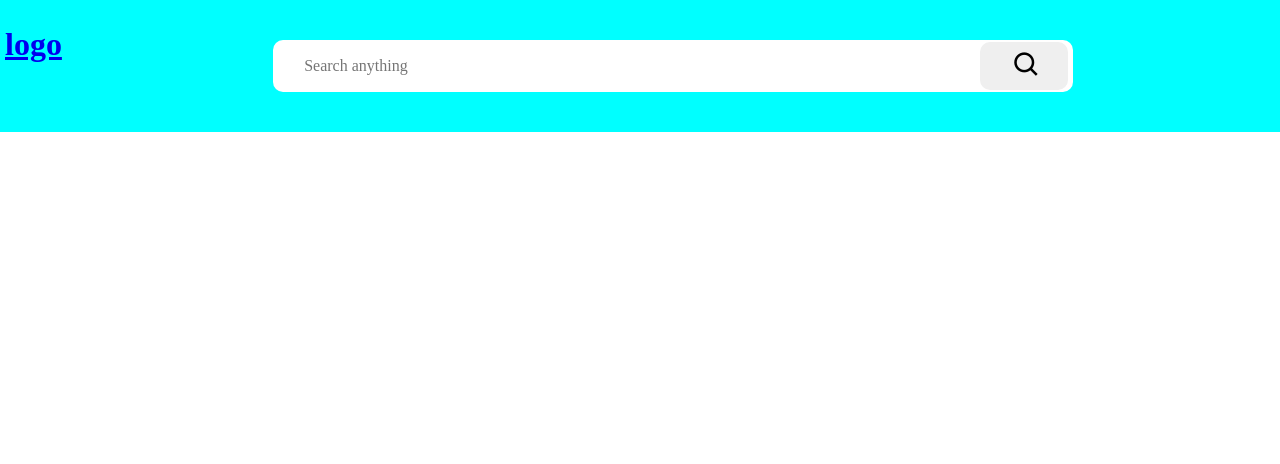
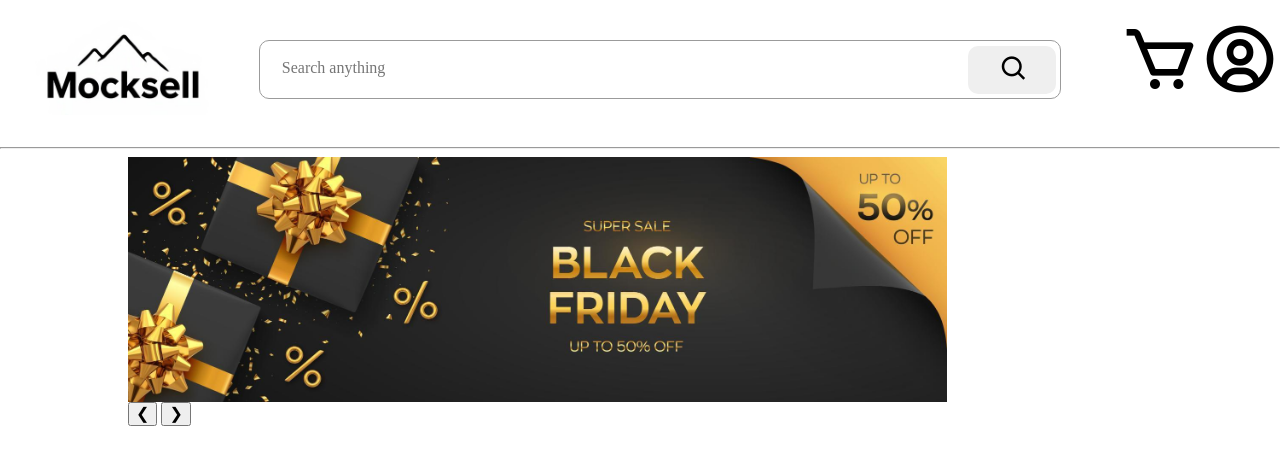
Before and after one commit to User876056/FED_Mokesell_website, a plain HTML site: page index.html in a window 1280 px wide. Drawn offline with nearby package versions, Linux system fonts and the light colour scheme.

Commit message:
slider-starting

```diff
--- a/index.html
+++ b/index.html
@@ -15,26 +15,32 @@
             header{
                 display: flex;
                 direction: row;
-                background-color: aqua;
+
+
             }
-            #logo{
-                margin: 5px;
+            #logo img{
+                width: 200px;
+                height: auto;
+                margin: 10%;
+                background:transparent;
+
             }
 
             #search-box{
 
                 width: 800px;
-                margin: 40px auto ;
-                background-color: white;
+                margin: 40px auto;
+
+                background-color: rgb(255, 255, 255);
                 border-radius: 10px;
-
+                border: 1px solid rgb(155, 155, 155);
 
 
             }
             #row{
                 display: flex;
                 align-items: center;
-                padding: 0px 5px;
+                padding: 0px 4px;
 
 
             }
@@ -43,26 +49,58 @@
                 height:50px;
                 border: none;
                 outline: none;
-                margin: 0  3%;
+                margin: 0  2%;
 
             }
+            #row:focus-within {
+                box-shadow: 0 0 10px rgba(0, 123, 255, 0.7); /* Blue glow effect around the entire search bar */
+                border-radius: 10px; /* Rounded corners for the effect */
+                transition: box-shadow 0.3s ease; /* Smooth transition */
+            }
+
             #row button{
                 padding: 1% 4%;
                 border: 0;
                 outline: 0;
                 border-radius: 10px;
                 cursor: pointer;
+                margin-top: 5px;
             }
+            #row button:hover{
+                transition: 0.2s;
+                background-color: rgb(199, 199, 199);
+            }
+
             .bx-search{
                 width: 25px;
                 font-size: 30px;
+            }
+
+            .button{
+                font-size: 5rem;
+                color: black;
+                margin-top: 1.5%;
+            }
+            .slider{
+                position: relative;
+                width: 80%;
+                margin: auto;
+                overflow:hidden;
+            }
+            .slider img{
+                width: 80%;
+                display: none;
+            }
+            img.displaySlide{
+                display: block;
+
             }
         </style>
     </head>
     <body>
         <header>
             <a href="index.html" id="logo">
-                <h1>logo</h1>
+                <img src="Images/logo.jpg" alt="">
             </a>
 
             <div id="search-box">
@@ -72,21 +110,78 @@
                 </div>
             </div>
 
-            <a href="" id="">
-                <img src="" alt="">
+            <a href="" id="" class="button" >
+                <i class='bx bx-cart' ></i>
+            </a>
+
+            <a href="" id="" class="button">
+                <i class='bx bx-user-circle'></i>
             </a>
 
 
 
         </header>
         <main>
+            <hr>
 
 
 
-        </main>
-        <footer>
+            <div class="slider">
+                <div class="slides">
+                    <img class="slide" src="Images/slide-1.jpg" alt="" >
+                    <img class="slide" src="Images/slide-3.jpg" alt="">
+                    <img class="slide" src="Images/slide-2.jpg" alt="">
+
+                </div>
+                <button class="prev" onclick="prevSlide()">&#10094</button>
+                <button class="next" onclick="nextSlide()">&#10095</button>
+
+            </div>
 
 
-        </footer>
+        </main>
+        <script>
+            const slides = document.querySelectorAll(".slides img");
+            let slideIndex =0;
+            let intervalId = null;
+
+            document.addEventListener("DOMContentLoaded",initializeSlider)
+
+            function initializeSlider(){
+                if(slides.length > 0){
+                    slides[slideIndex].classList.add("displaySlide")
+                    intervalId = setInterval(nextSlide,5000)
+                }
+
+
+
+            }
+            function showSlide(index){
+
+                if(index  >= slides.length){
+                    slideIndex=0;
+
+                }
+                else if(index < 0){
+                    slideIndex = slides.length -1;
+
+                }
+                slides.forEach(slide => {
+                    slide.classList.remove("displaySlide")
+                });
+                slides[slideIndex].classList.add("displaySlide")
+            }
+
+            function prevSlide(){
+                slideIndex--;
+                showSlide(slideIndex);
+            }
+            function nextSlide(){
+                slideIndex++;
+                showSlide(slideIndex)
+            }
+
+        </script>
+
     </body>
 </html>
```
Also changed, not shown: Account.html (added, +25 -0 lines), Images/logo.jpg (added), Images/slide-1.jpg (added), Images/slide-2.jpg (added), Images/slide-3.jpg (added).
